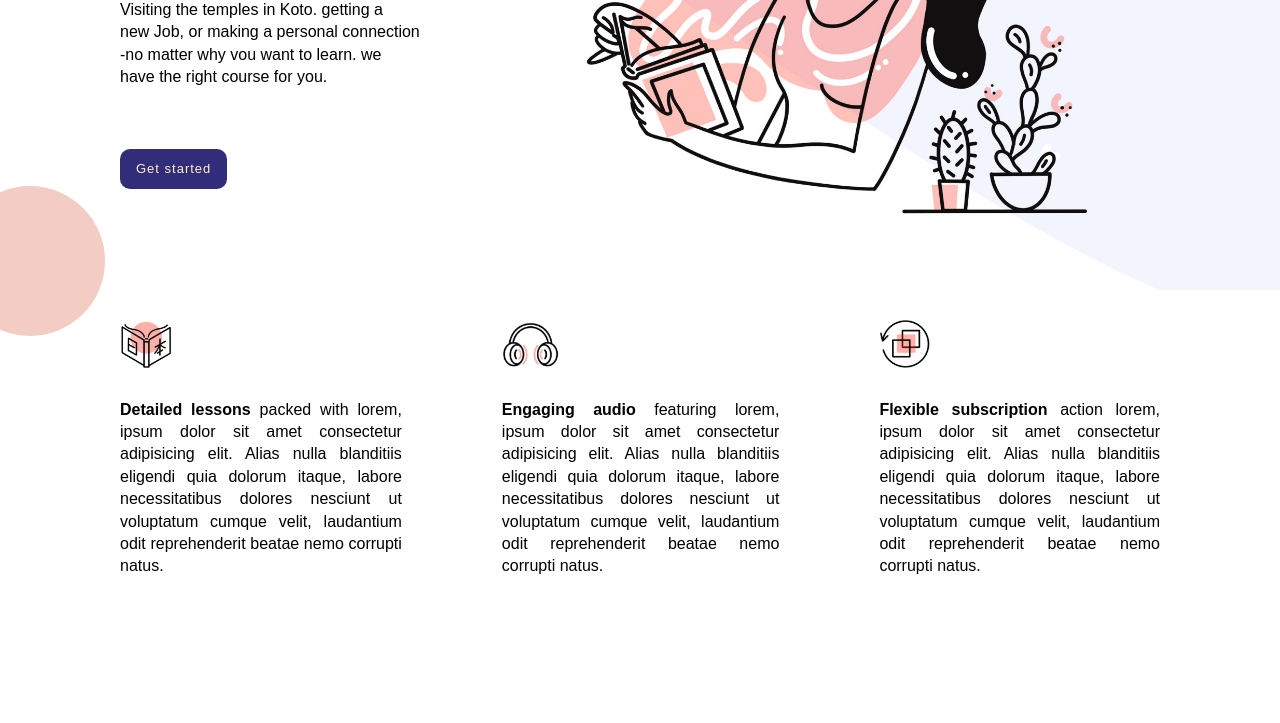
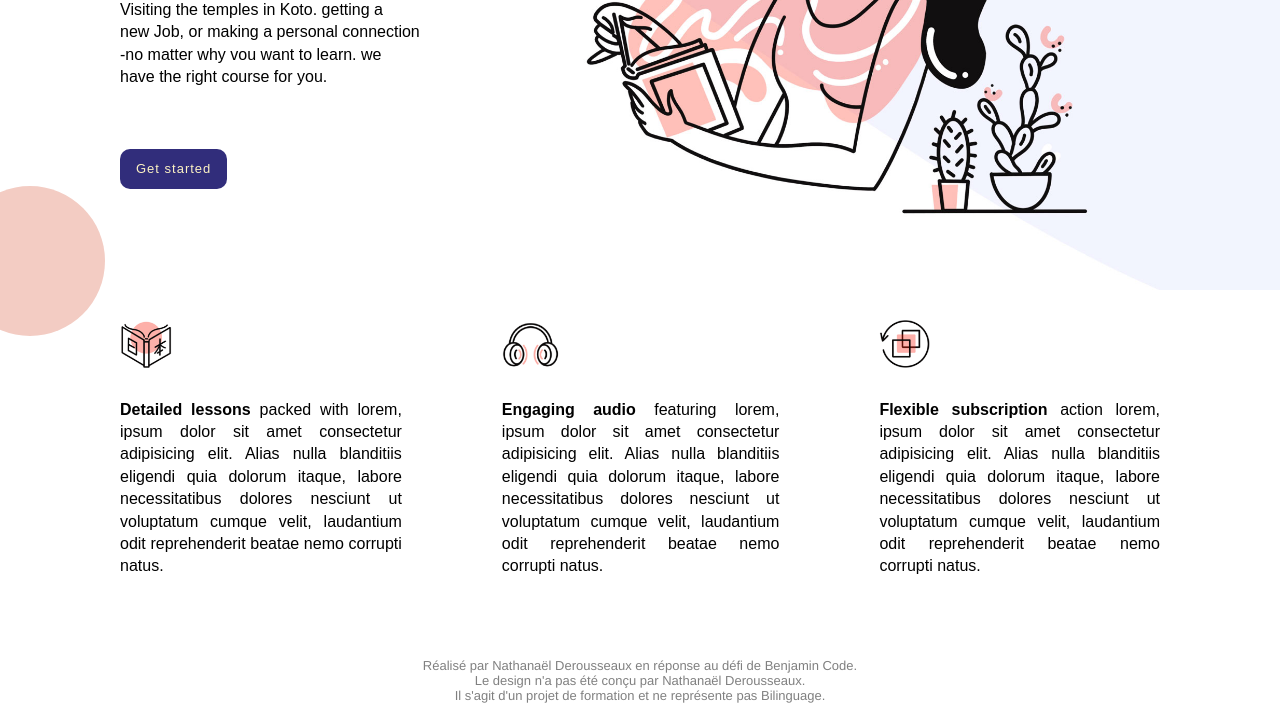
Before and after one commit to nderousseaux/learn-japanese, a website built with Vite: page index.html in a window 1280 px wide. Shown: the part 389-1112 px from the top of the page. Before the commit the page ends 967 px from the top, so only its background shows below. Built offline with nearby package versions, Linux system fonts and the light colour scheme; a web font is replaced by a local one.

Commit message:
FEAT: Ajout du copyright

```diff
--- a/index.html
+++ b/index.html
@@ -70,5 +70,16 @@
     </section>
 </main>
 
+<footer>
+    <p>
+        Réalisé par Nathanaël Derousseaux en réponse au défi de Benjamin Code.
+        <br>
+        Le design n'a pas été conçu par Nathanaël Derousseaux.
+        <br>
+        Il s'agit d'un projet de formation et ne représente pas Bilinguage.
+    </p>
+
+</footer>
+
 </body>
 </html>
--- a/src/scss/_main.scss
+++ b/src/scss/_main.scss
@@ -90,6 +90,7 @@ nav {
 		flex-direction: column;
 		align-items: center;
 		margin: auto;
+		max-width: 400px;
 		img {
 			margin: auto;
 		}
@@ -214,3 +215,17 @@ nav {
 	}
 
 }
+
+footer {
+	margin-top: 80px;
+	margin-bottom: 20px;
+	display: flex;
+	justify-content: center;
+	align-items: center;
+	p {
+		font-size: small;
+		text-align: center;
+		color: gray;
+	}
+
+}
```
